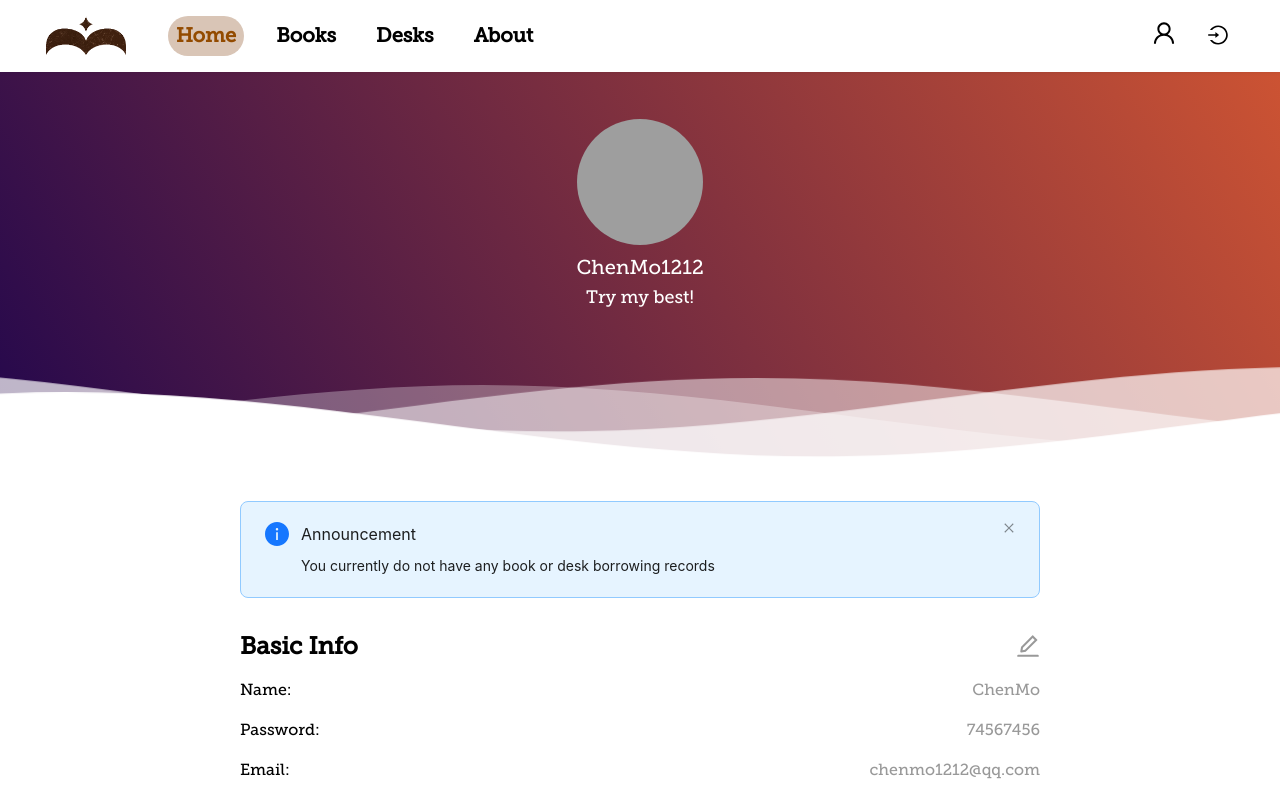
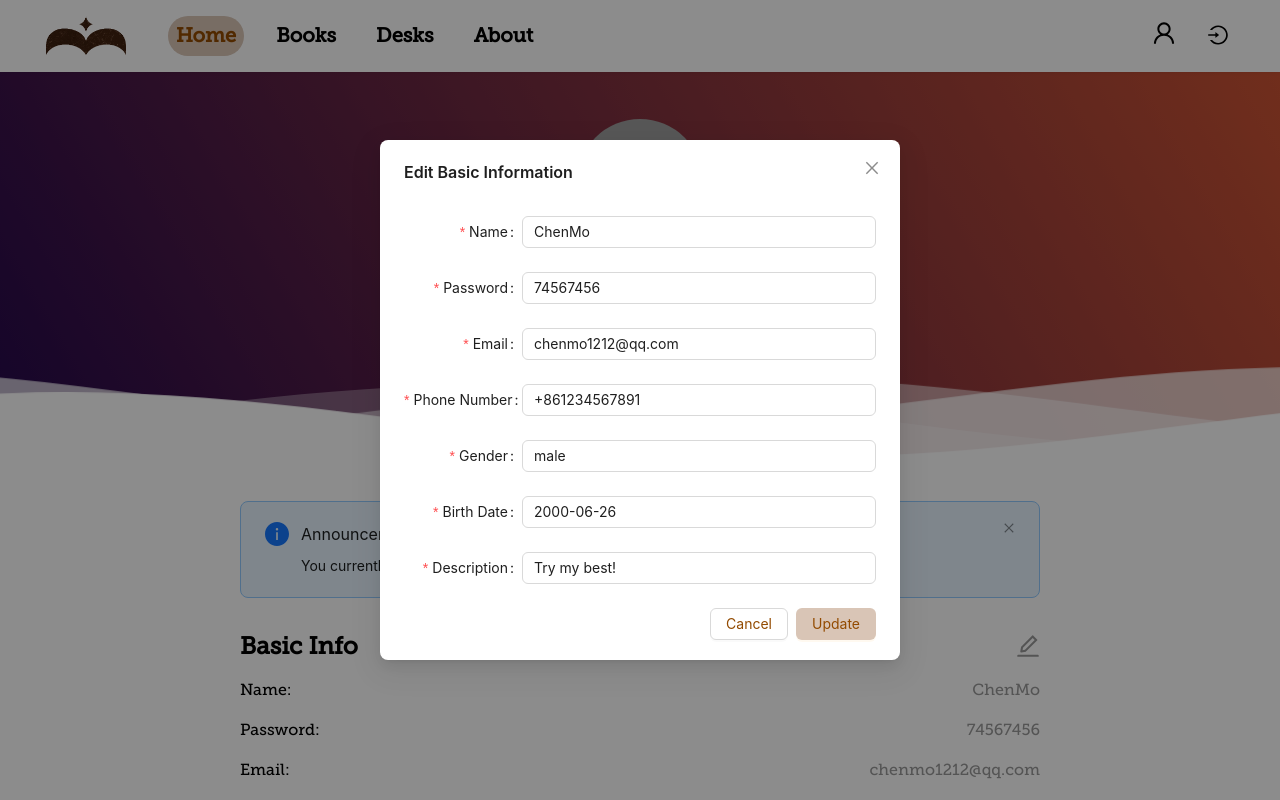
Before and after one commit to Virtual-Library-ASE/Front-end, a React (Create React App) app: page /#/user in a window 1280 px wide. Both pictures are taken after a click on the element 1028 px from the left and 646 px from the top of the page. Shown: the top 800 px of the page. Built offline with nearby package versions, Linux system fonts and the light colour scheme; grey boxes are pictures that could not be loaded.

Commit message:
done user basic info model

```diff
--- a/src/index.js
+++ b/src/index.js
@@ -4,7 +4,7 @@ import "./index.css";
 import reportWebVitals from "./reportWebVitals";
 import { StyleProvider } from "@ant-design/cssinjs";
 import { ConfigProvider } from "antd";
-import './api/api'
+import "./api/api";
 import App from "./App";
 
 const root = ReactDOM.createRoot(document.getElementById("root"));
--- a/src/pages/User/BasicInfo/BasicInfo.jsx
+++ b/src/pages/User/BasicInfo/BasicInfo.jsx
@@ -1,57 +1,139 @@
+import { Button, Form, Input, message, Modal } from "antd";
 import { EditOutlined } from "@ant-design/icons";
+import React, { useState, useImperativeHandle } from "react";
 
 const getBasicInfoArr = (infoData) => {
   return [
     {
-      label: "Name: ",
+      label: "Name",
       value: infoData.name,
     },
     {
-      label: "Password: ",
+      label: "Password",
       value: infoData.password,
     },
     {
-      label: "Email: ",
+      label: "Email",
       value: infoData.email,
     },
     {
-      label: "Phone Number: ",
+      label: "Phone Number",
       value: infoData.phone,
     },
     {
-      label: "Gender: ",
+      label: "Gender",
       value: infoData.gender,
     },
     {
-      label: "Birth Date: ",
+      label: "Birth Date",
       value: infoData.birthDate,
     },
     {
-      label: "Description: ",
+      label: "Description",
       value: infoData.desc,
     },
   ];
 };
 
+const BasicModal = (props) => {
+  // Use useImperativeHandle to expose some properties that can be accessed by external refs
+  useImperativeHandle(props.onRef, () => {
+    // Need to return the exposed interface
+    return {
+      setModalOpen: setModalOpen,
+    };
+  });
+
+  const [modalOpen, setModalOpen] = useState(false);
+
+  const basicInfoArr = getBasicInfoArr(props.infoData);
+  let formInitialValues = {};
+  basicInfoArr.forEach((item) => (formInitialValues[item.label] = item.value));
+
+  let onFinish = (values) => {
+    console.log(values);
+    message.success("Successfully logged in");
+    setModalOpen(false);
+  };
+
+  return (
+    <>
+      <Modal
+        title="Edit Basic Information"
+        centered
+        open={modalOpen}
+        footer={null}
+      >
+        <Form
+          name="normal_login"
+          className="login-form"
+          labelCol={{ span: 6 }}
+          wrapperCol={{ span: 18 }}
+          initialValues={formInitialValues}
+          onFinish={onFinish}
+          style={{ maxWidth: 600 }}
+          autoComplete="off"
+        >
+          {basicInfoArr.map((item, index) => (
+            <Form.Item
+              label={item.label}
+              name={item.label}
+              key={index}
+              rules={[
+                {
+                  required: true,
+                  message: "Please input your " + item.label + " !",
+                },
+              ]}
+            >
+              <Input />
+            </Form.Item>
+          ))}
+
+          <div className="w-full text-right">
+            <Button className="login-form-button mr-2">Cancel</Button>
+            <Button
+              type="primary"
+              htmlType="submit"
+              className="login-form-button"
+            >
+              Update
+            </Button>
+          </div>
+        </Form>
+      </Modal>
+    </>
+  );
+};
+
 export default function BasicInfo(param) {
   const basicInfoArr = getBasicInfoArr(param.infoData);
+  const ChildRef = React.createRef();
+  const handleOnClick = () => {
+    ChildRef.current.setModalOpen(true);
+  };
 
   return (
     <>
       <div className="basic-info mt-8">
         <h2 className="text-2xl font-bold mb-2 flex justify-between">
           <span>Basic Info</span>
-          <EditOutlined className="info-value edit-icon cursor-pointer" />
+          <EditOutlined
+            className="info-value edit-icon cursor-pointer"
+            onClick={handleOnClick}
+          />
         </h2>
         <ul className="text-base">
           {basicInfoArr.map((item, index) => (
             <li className="flex py-2 justify-between" key={index}>
-              <span className="label w-1/6">{item.label}</span>
+              <span className="label w-1/6">{item.label + ":"}</span>
               <span className="info-value">{item.value}</span>
             </li>
           ))}
         </ul>
       </div>
+
+      <BasicModal onRef={ChildRef} infoData={param.infoData} />
     </>
   );
 }
```
